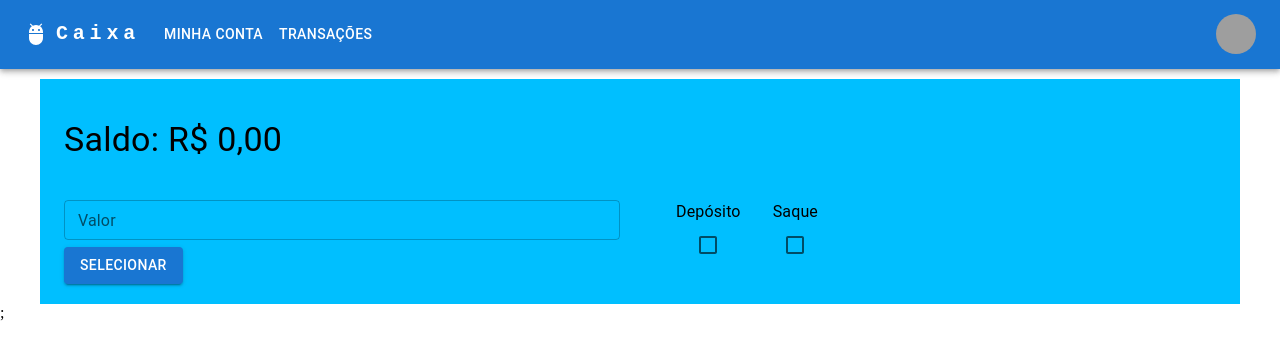
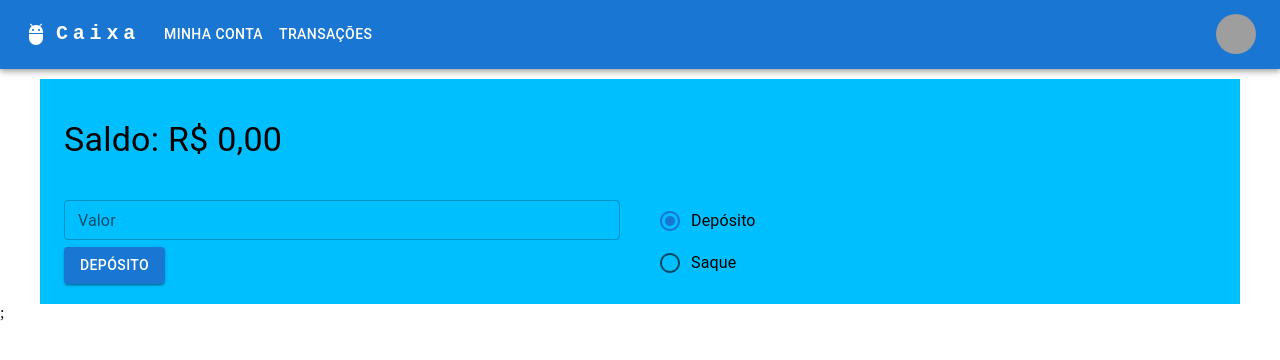
Before and after one commit to umpierres/caixa, a React (Create React App) app: page /transactions in a window 1280 px wide. Shown: the top 360 px of the page. Built offline with nearby package versions, Linux system fonts and the light colour scheme; grey boxes are pictures that could not be loaded.

Commit message:
Inserir radio group logica de seleção.

```diff
--- a/src/pages/CreateTransaction.tsx
+++ b/src/pages/CreateTransaction.tsx
@@ -1,29 +1,15 @@
 import React, { useState } from 'react';
 import { Button, Container, Grid, TextField, Typography } from '@mui/material';
 import ResponsiveAppBar from '../components/ResponsiveAppBar';
-import Checkbox from '@mui/material/Checkbox';
-import FormGroup from '@mui/material/FormGroup';
+import Radio from '@mui/material/Radio';
+import RadioGroup from '@mui/material/RadioGroup';
 import FormControlLabel from '@mui/material/FormControlLabel';
 
 const CreateTransaction: React.FC = () => {
-  const [selectedCheckbox, setSelectedCheckbox] = useState(''); // estado para armazenar o checkbox selecionado
+  const [typeTransaction, setTypeTransaction] = useState('deposit');
 
-  const handleCheckboxChange = (event: React.ChangeEvent<HTMLInputElement>) => {
-    if (event.target.value === setSelectedCheckbox) {
-      setSelectedCheckbox('');
-    } else {
-      setSelectedCheckbox(event.target.value);
-    }
-  };
-
-  const getButtonName = () => {
-    if (selectedCheckbox === 'deposito') {
-      return 'Depósito';
-    } else if (selectedCheckbox === 'saque') {
-      return 'Saque';
-    } else {
-      return 'Selecionar';
-    }
+  const handleChangeTypeTransaction = (event: React.ChangeEvent<HTMLInputElement>) => {
+    setTypeTransaction(event.target.value);
   };
 
   return (
@@ -45,27 +31,19 @@ const CreateTransaction: React.FC = () => {
           <Grid item lg={6} xs={6}>
             <TextField label="Valor" fullWidth type={'number'} id="outlined-size-small" size="small" />
             <Button variant="contained" sx={{ marginTop: '7px' }}>
-              {getButtonName()} {/* atualiza o nome do botão de acordo com a seleção do checkbox */}
+              {typeTransaction === 'deposit' ? 'Depósito' : 'Saque'}
             </Button>
           </Grid>
           <Grid item lg={6} xs={6}>
-            <FormGroup aria-label="position" row>
-              <FormControlLabel
-                value="deposito"
-                control={<Checkbox checked={selectedCheckbox === 'deposito'} onChange={handleCheckboxChange} />}
-                label="Depósito"
-                labelPlacement="top"
-                disabled={selectedCheckbox === 'saque'}
-                // desabilita o checkbox "Depósito" se o "Saque" estiver selecionado
-              />
-              <FormControlLabel
-                value="saque"
-                control={<Checkbox checked={selectedCheckbox === 'saque'} onChange={handleCheckboxChange} />}
-                label="Saque"
-                labelPlacement="top"
-                disabled={selectedCheckbox === 'deposito'} // desabilita o checkbox "Saque" se o "Depósito" estiver selecionado
-              />
-            </FormGroup>
+            <RadioGroup
+              aria-labelledby="demo-controlled-radio-buttons-group"
+              name="controlled-radio-buttons-group"
+              value={typeTransaction}
+              onChange={handleChangeTypeTransaction}
+            >
+              <FormControlLabel value="deposit" control={<Radio />} label="Depósito" />
+              <FormControlLabel value="withdraw" control={<Radio />} label="Saque" />
+            </RadioGroup>
           </Grid>
         </Grid>
       </Container>
```
Also changed, not shown: src/types/TransactionType.ts (+5 -5 lines).
